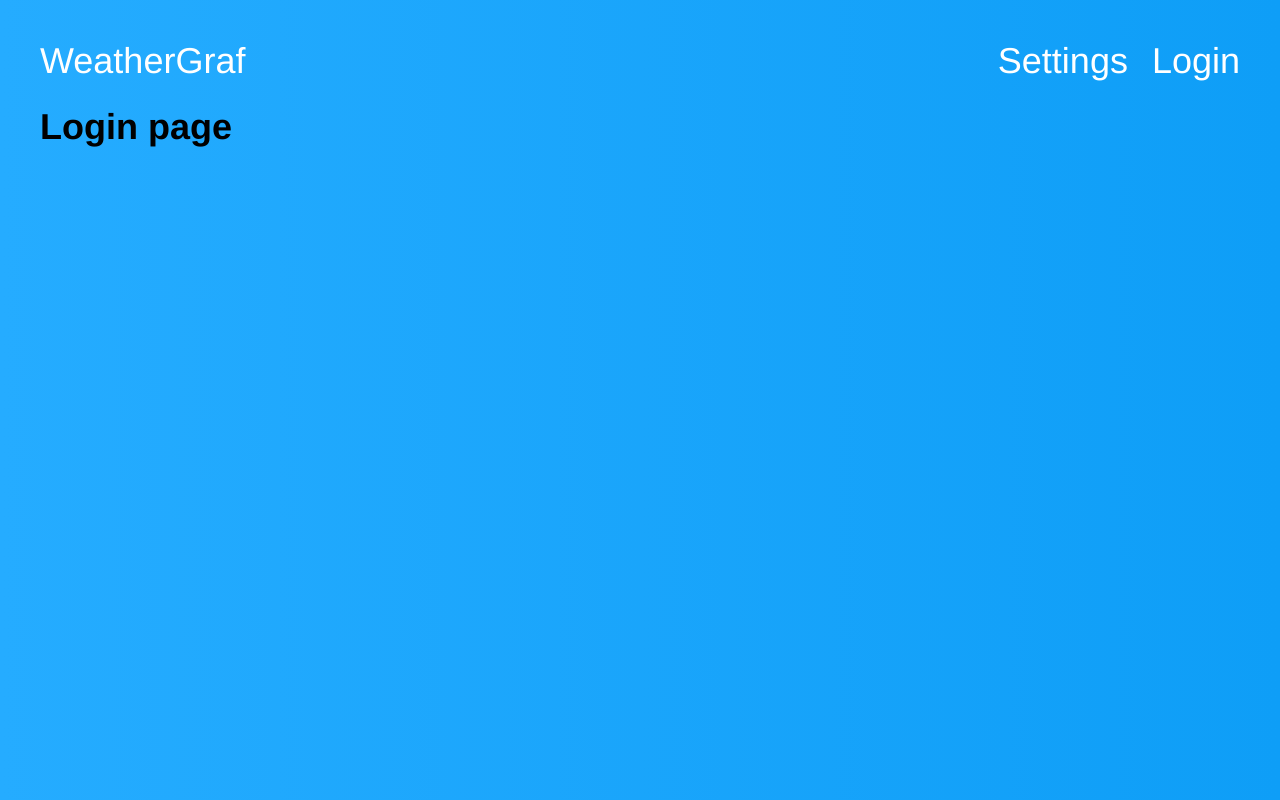
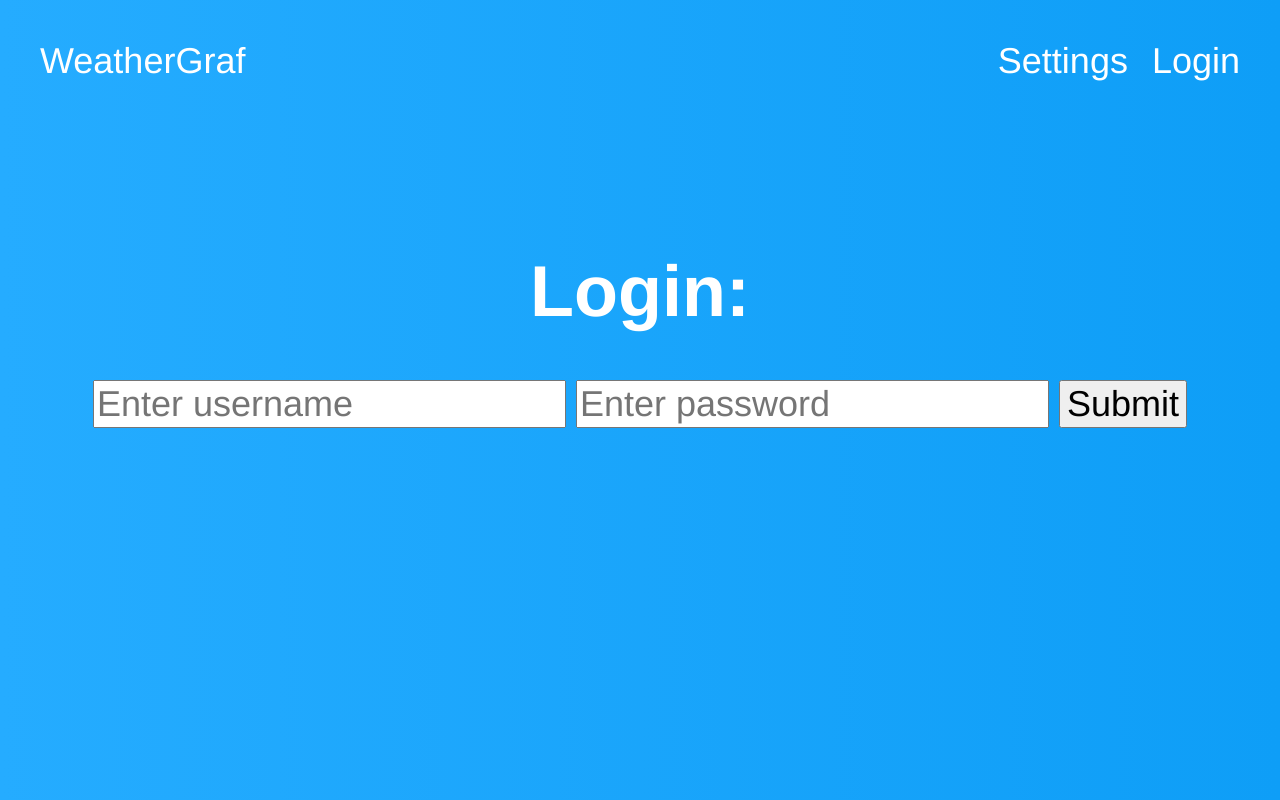
Before and after one commit to mattzuzolo/weather-graf, a website: page public/login.html in a window 1280 px wide. Drawn offline with Linux system fonts and the light colour scheme.

Commit message:
built basic login form html and css

```diff
--- a/public/login.html
+++ b/public/login.html
@@ -11,6 +11,7 @@
     <meta name="viewport" content="width=device-width, initial-scale=1">
     <link rel="stylesheet" href="styles/styles.css">
     <link rel="stylesheet" href="styles/nav.css">
+    <link rel="stylesheet" href="styles/login.css">
 
   </head>
   <body>
@@ -25,7 +26,14 @@
           </div>
         </div>
 
-      <h1>Login page</h1>
+      <h1>Login:</h1>
+      <div class="div--login-container">
+        <form class="form--login-form">
+          <input class="input--login-username" placeholder="Enter username">
+          <input class="input--login-password" placeholder="Enter password">
+          <button>Submit</button>
+        </form>
+      </div>
 
 
     <script src="" async defer></script>
--- /dev/null
+++ b/public/styles/login.css
@@ -0,0 +1,14 @@
+.div--login-container {
+  display: flex;
+  justify-content: center;
+}
+
+h1 {
+  display: flex;
+  justify-content: center;
+
+
+  padding-top: 5rem;
+  font-size: 3rem;
+  color: white;
+}
```
Also changed, not shown: 1 other file.
